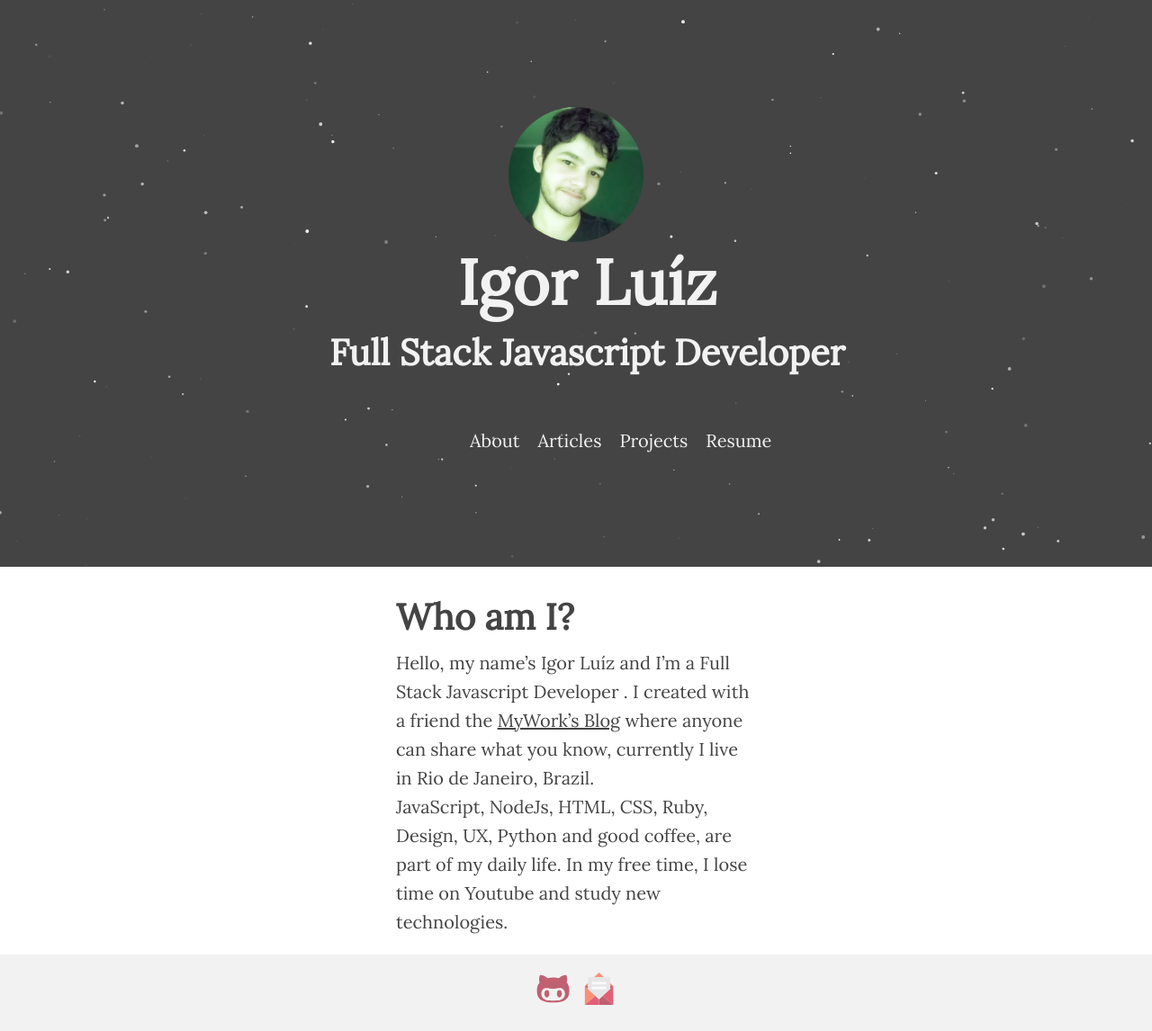
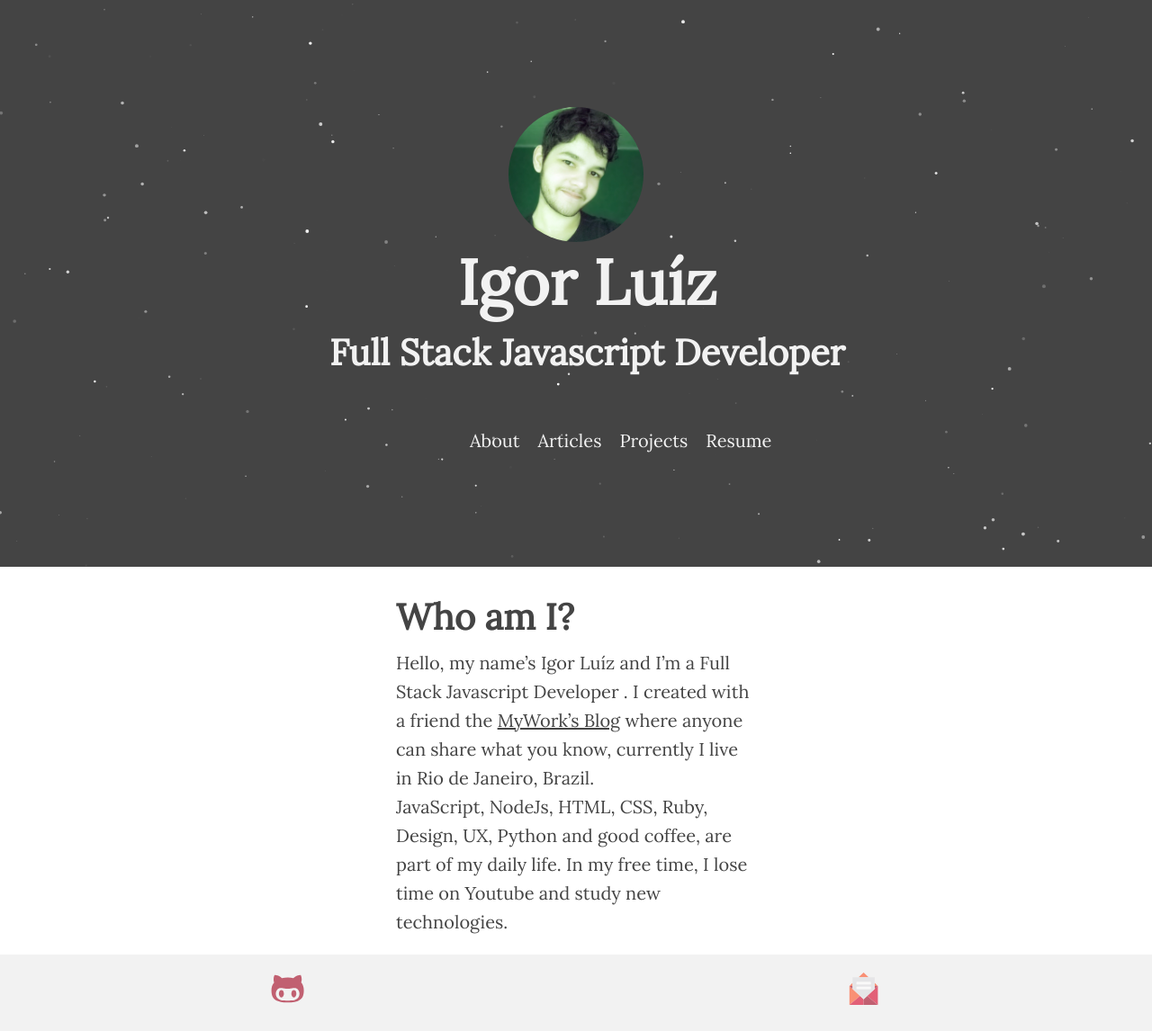
Before and after one commit to Halfeld/website, a Jekyll site: the page built from index.md, in a window 1280 px wide. Shown: the whole page at 90% size. Built offline with Jekyll 4.4.1, drawn with Linux system fonts in a browser that asks for light colours; comment, search, counter and statistics services are not loaded.

Commit message:
Fix footer' icons

```diff
--- a/_sass/_footer.scss
+++ b/_sass/_footer.scss
@@ -17,7 +17,7 @@
   // ==============
   > .footer__sources {
     display: flex;
-    justify-content: center;
+    justify-content: space-around;
 
     > a {
       text-decoration: none;
```
